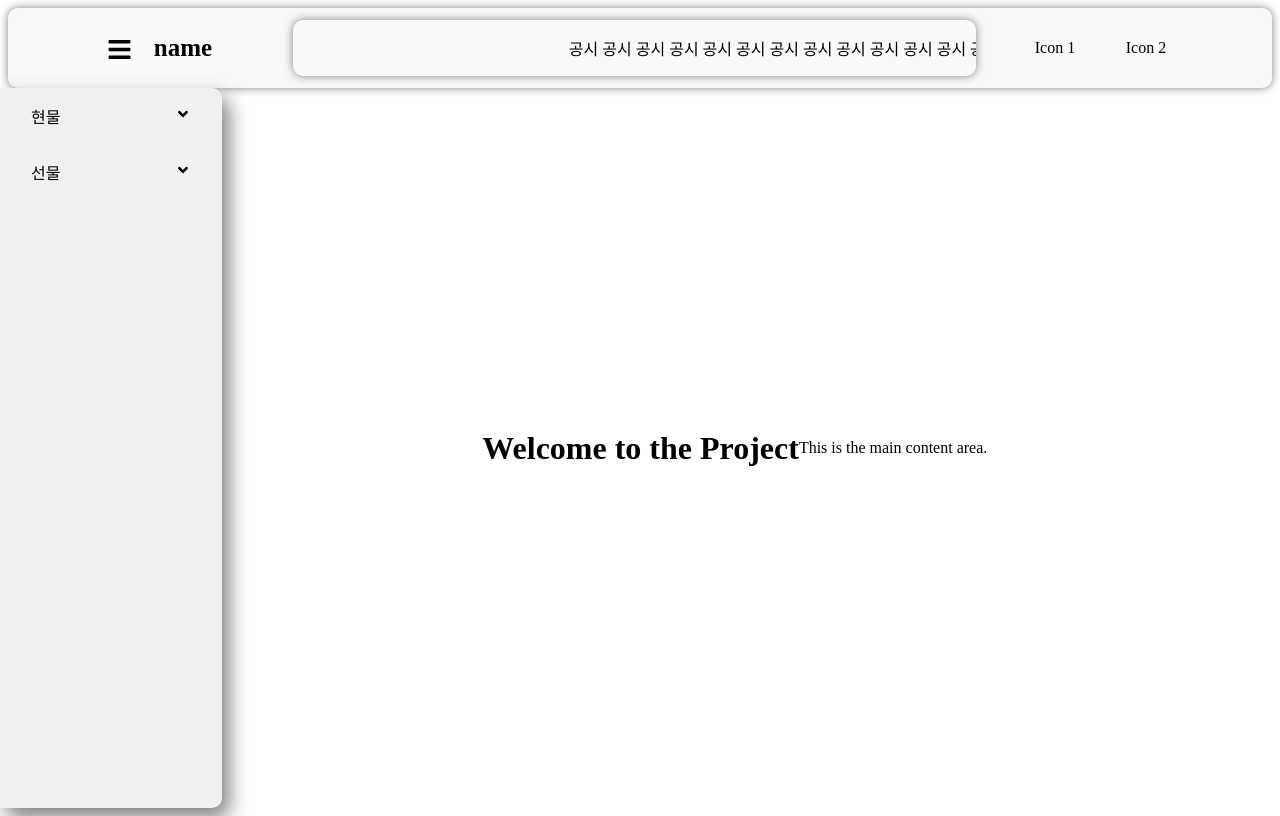
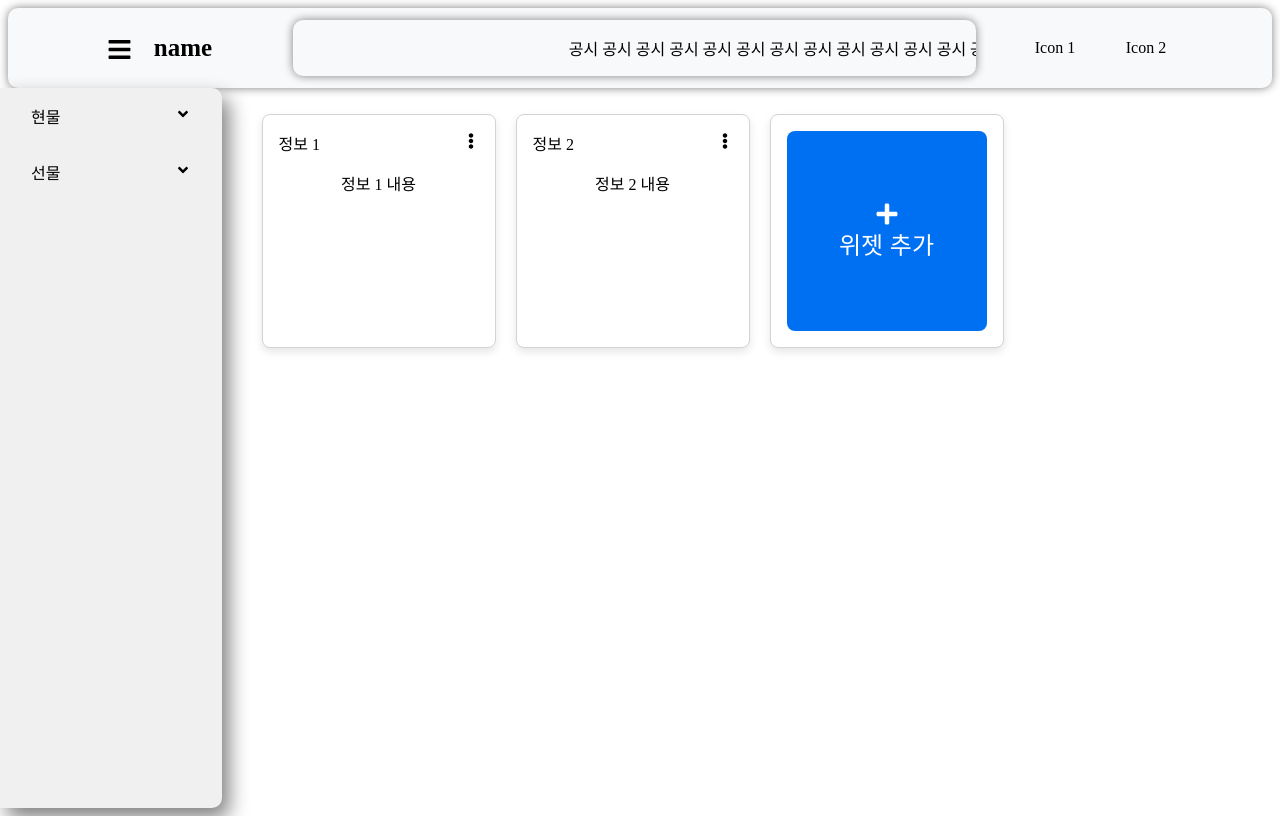
Before and after one commit to deenuit113/Tradin, a Next.js app in the folder coin/: page / in a window 1280 px wide. Built offline with nearby package versions, Linux system fonts and the light colour scheme.

Commit message:
Feat: add main content info widget

```diff
--- a/coin/src/components/units/main.styles.tsx
+++ b/coin/src/components/units/main.styles.tsx
@@ -5,69 +5,74 @@ export const Container = styled.div`
     height: 90vh;
 `;
 
-export const Sidebar = styled.div<{ open: boolean }>`
-    width: 15%;
-    height: 90vh;
-    box-shadow: 7px 10px 20px gray;
-    border-radius: 0px 10px 10px 0px;
-    background-color: #f0f0f0;
-    overflow-y: auto;
-    z-index: 1000;
-    position: fixed;
-    left: ${({ open }) => (open ? "0" : "-20%")};
-    transition: left 0.3s ease;
-    padding-left: 15px;
-    padding-right: 15px;
-
-    @media all and (min-width:359px) and (max-width: 799px) {
-        // 모바일 세로
-        width: 30%;
-        left: ${({ open }) => (open ? "0" : "-40%")};
-    }
+export const MainContent = styled.div<{ sidebarOpen: boolean }>`
+    width: ${({ sidebarOpen }) => (sidebarOpen ? "90%" : "100%")};
+    display: flex;
+    flex-wrap: wrap;
+    justify-content: flex-start;
+    align-items: flex-start;
+    text-align: center;
+    margin-left: ${({ sidebarOpen }) => (sidebarOpen ? "18%" : "0")};
+    transition: width 0.3s ease, margin-left 0.3s ease;
+    padding: 1rem;
 `;
 
-export const Menu = styled.ul`
-    list-style-type: none;
-    padding: 0;
-    margin: 0;
+export const Widget = styled.div`
+    background-color: #fff;
+    border: 1px solid lightgray;
+    box-shadow: 0 4px 8px rgba(0, 0, 0, 0.1);
+    border-radius: 8px;
+    padding: 1rem;
+    width: 200px;
+    height: 200px;
+    display: flex;
+    flex-direction: column;
+    margin: 10px;
+    position: relative;
 `;
 
-export const MenuItem = styled.li`
-    padding: 1rem;
-    cursor: pointer;
-
-    &:hover {
-        background-color: #e0e0e0;
-    }
-`;
-
-export const MenuTitle = styled.div`
+export const WidgetHeader = styled.div`
     display: flex;
     justify-content: space-between;
     align-items: center;
 `;
 
-export const Icon = styled.span`
+export const MenuIcon = styled.div`
     cursor: pointer;
-    margin-left: 0.5rem;
 `;
 
-export const SubMenu = styled.ul`
-    list-style-type: none;
-    padding-left: 1rem;
-    margin: 0;
+export const DropdownMenu = styled.div`
+    position: absolute;
+    background: white;
+    box-shadow: 0px 8px 16px rgba(0, 0, 0, 0.1);
+    border-radius: 8px;
+    right: 1rem;
+    top: 2rem;
+`;
 
-    li {
-        padding: 0.5rem;
+export const DropdownItem = styled.div`
+    padding: 0.5rem 1rem;
+    cursor: pointer;
+    &:hover {
+        background-color: #f0f0f0;
     }
 `;
 
-export const MainContent = styled.div<{ sidebarOpen: boolean }>`
-    width: ${({ sidebarOpen }) => (sidebarOpen ? "85%" : "100%")};
+export const WidgetContent = styled.div`
+    margin-top: 1rem;
+`;
+
+export const AddWidgetButton = styled.button`
+    background-color: #0070f3;
+    color: white;
+    border: none;
+    border-radius: 8px;
+    width: 100%;
+    height: 100%;
     display: flex;
+    flex-direction: column;
     justify-content: center;
     align-items: center;
-    text-align: center;
-    margin-left: ${({ sidebarOpen }) => (sidebarOpen ? "15%" : "0")};
-    transition: width 0.3s ease, margin-left 0.3s ease;
+    cursor: pointer;
+    font-size: 1.5rem;
 `;
--- a/coin/src/components/units/main.tsx
+++ b/coin/src/components/units/main.tsx
@@ -2,16 +2,52 @@ import { useState } from "react";
 import * as S from "./Main.styles";
 import { useSidebar } from "../commons/SidebarContext";
 import SideBar from "./Sidebar";
+import { FaPlus, FaEllipsisV } from "react-icons/fa";
+
+const initialWidgets = ["정보 1", "정보 2"];
 
 export default function MainPage(): JSX.Element {
     const { sidebarOpen } = useSidebar();
+    const [widgets, setWidgets] = useState<string[]>(initialWidgets);
+    const [menuOpen, setMenuOpen] = useState<number | null>(null);
+
+    const addWidget = () => {
+        setWidgets([...widgets, `정보 ${widgets.length + 1}`]);
+    };
+
+    const removeWidget = (index: number) => {
+        setWidgets(widgets.filter((_, i) => i !== index));
+        setMenuOpen(null);
+    };
 
     return (
         <S.Container>
-            <SideBar/>
+            <SideBar />
             <S.MainContent sidebarOpen={sidebarOpen}>
-                <h1>Welcome to the Project</h1>
-                <p>This is the main content area.</p>
+                {widgets.map((widget, index) => (
+                    <S.Widget key={index}>
+                        <S.WidgetHeader>
+                            {widget}
+                            <S.MenuIcon onClick={() => setMenuOpen(index === menuOpen ? null : index)}>
+                                <FaEllipsisV />
+                            </S.MenuIcon>
+                            {menuOpen === index && (
+                                <S.DropdownMenu>
+                                    <S.DropdownItem onClick={() => removeWidget(index)}>위젯 삭제</S.DropdownItem>
+                                </S.DropdownMenu>
+                            )}
+                        </S.WidgetHeader>
+                        <S.WidgetContent>
+                            {widget} 내용
+                        </S.WidgetContent>
+                    </S.Widget>
+                ))}
+                <S.Widget>
+                    <S.AddWidgetButton onClick={addWidget}>
+                        <FaPlus />
+                        위젯 추가
+                    </S.AddWidgetButton>
+                </S.Widget>
             </S.MainContent>
         </S.Container>
     );
```
